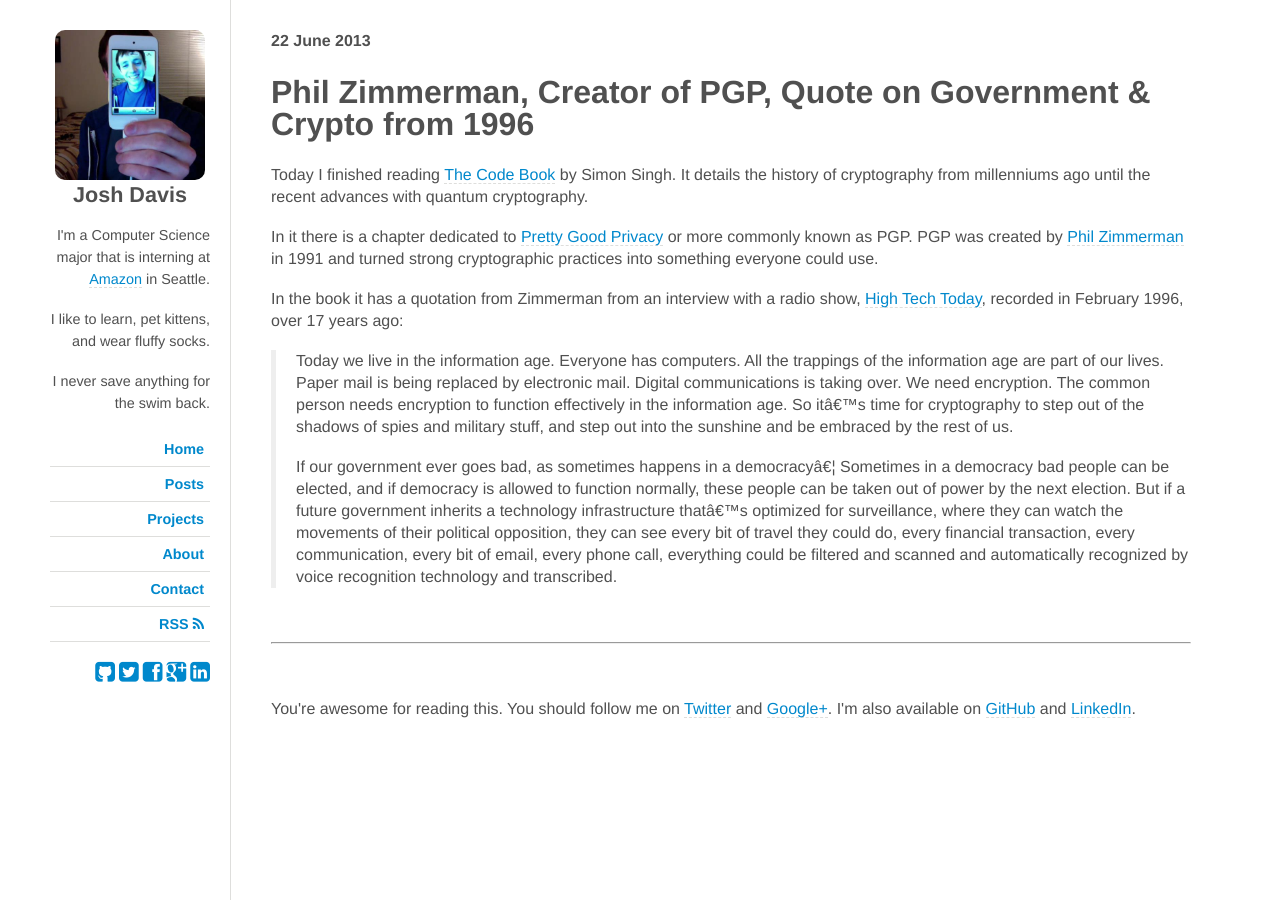
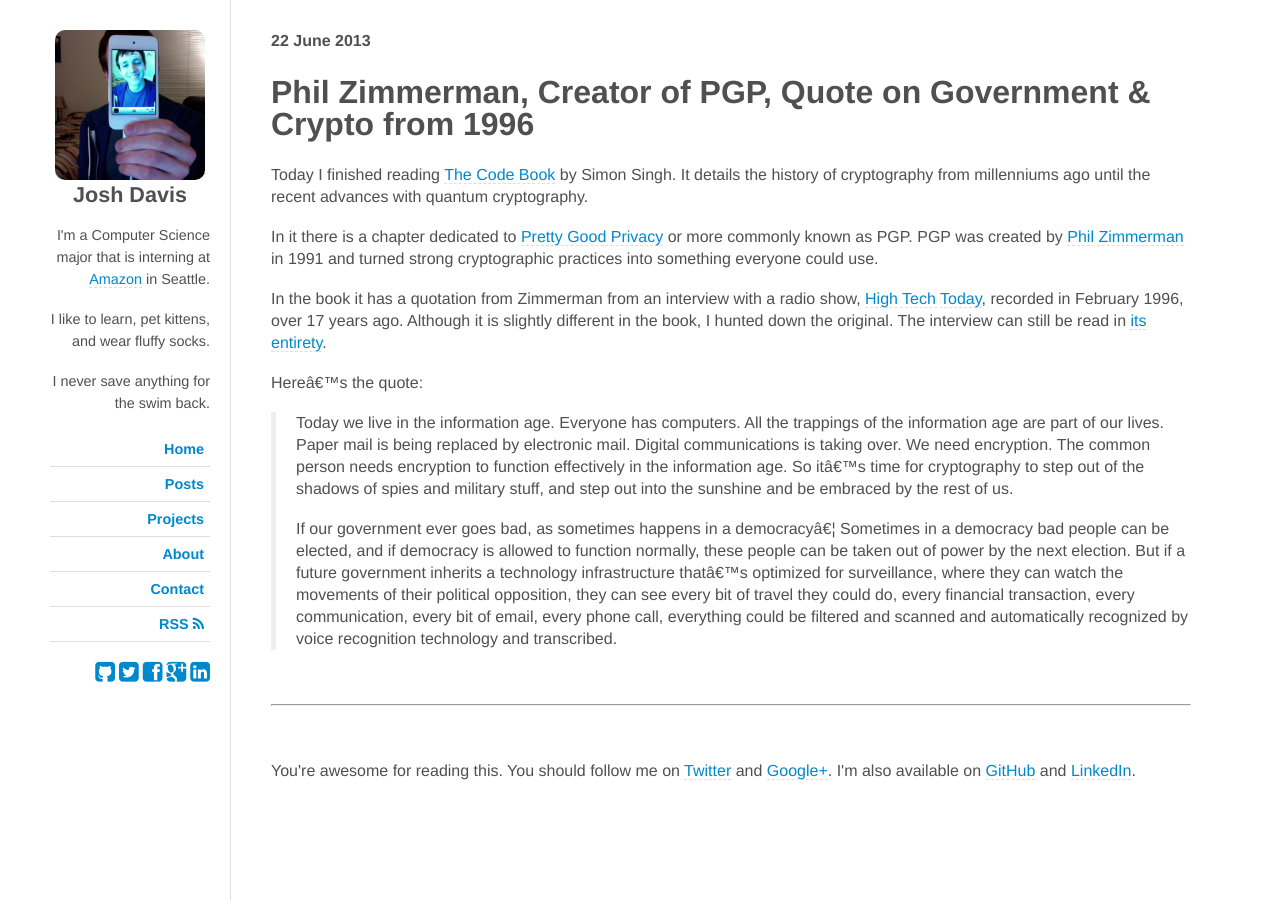
Before and after one commit to jdavis/jdavis.github.com, a Jekyll site: the page built from _posts/2013-06-22-phil-zimmerman-creator-of-pgp-quote-on-government-and-crypto-from-1996.md, in a window 1280 px wide. Built offline with Jekyll 4.4.1, drawn with Linux system fonts in a browser that asks for light colours; some web fonts are replaced; Markdown is read by kramdown in place of the engine named in the settings.

Commit message:
Add source for the quote

```diff
--- a/_posts/2013-06-22-phil-zimmerman-creator-of-pgp-quote-on-government-and-crypto-from-1996.md
+++ b/_posts/2013-06-22-phil-zimmerman-creator-of-pgp-quote-on-government-and-crypto-from-1996.md
@@ -17,7 +17,11 @@
 strong cryptographic practices into something everyone could use.
 
 In the book it has a quotation from Zimmerman from an interview with a radio
-show, [High Tech Today][radio], recorded in February 1996, over 17 years ago:
+show, [High Tech Today][radio], recorded in February 1996, over 17 years ago.
+Although it is slightly different in the book, I hunted down the original. The
+interview can still be read in [its entirety][interview].
+
+Here's the quote:
 
 > Today we live in the information age. Everyone has computers. All the
 > trappings of the information age are part of our lives. Paper mail is being
@@ -41,3 +45,4 @@
 [pgp]: http://en.wikipedia.org/wiki/Pretty_Good_Privacy
 [zimm]: http://www.philzimmermann.com/EN/background/index.html
 [radio]: http://www.animatedsoftware.com/hightech/hightech.htm
+[interview]: http://www.animatedsoftware.com/hightech/philspgp.htm
```
